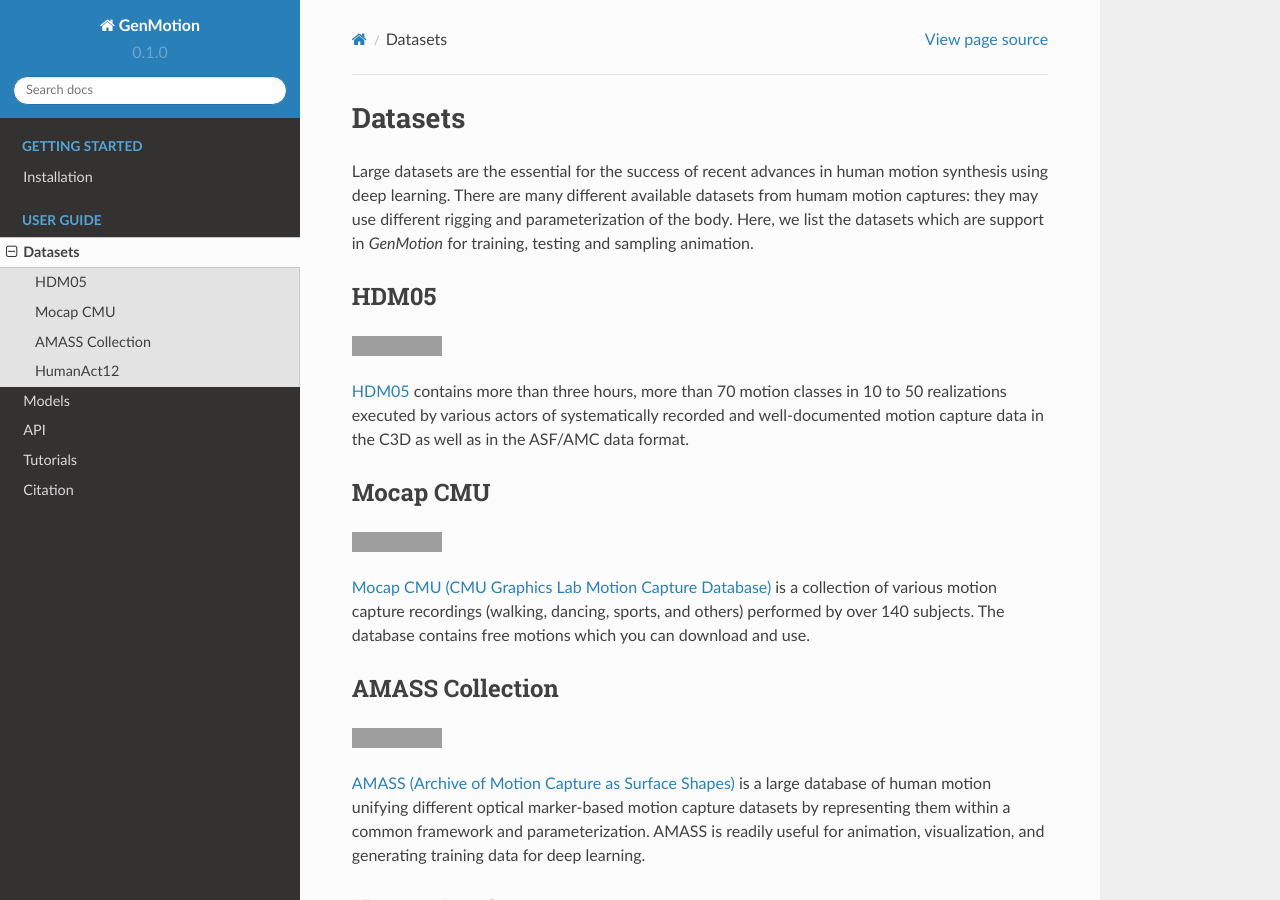
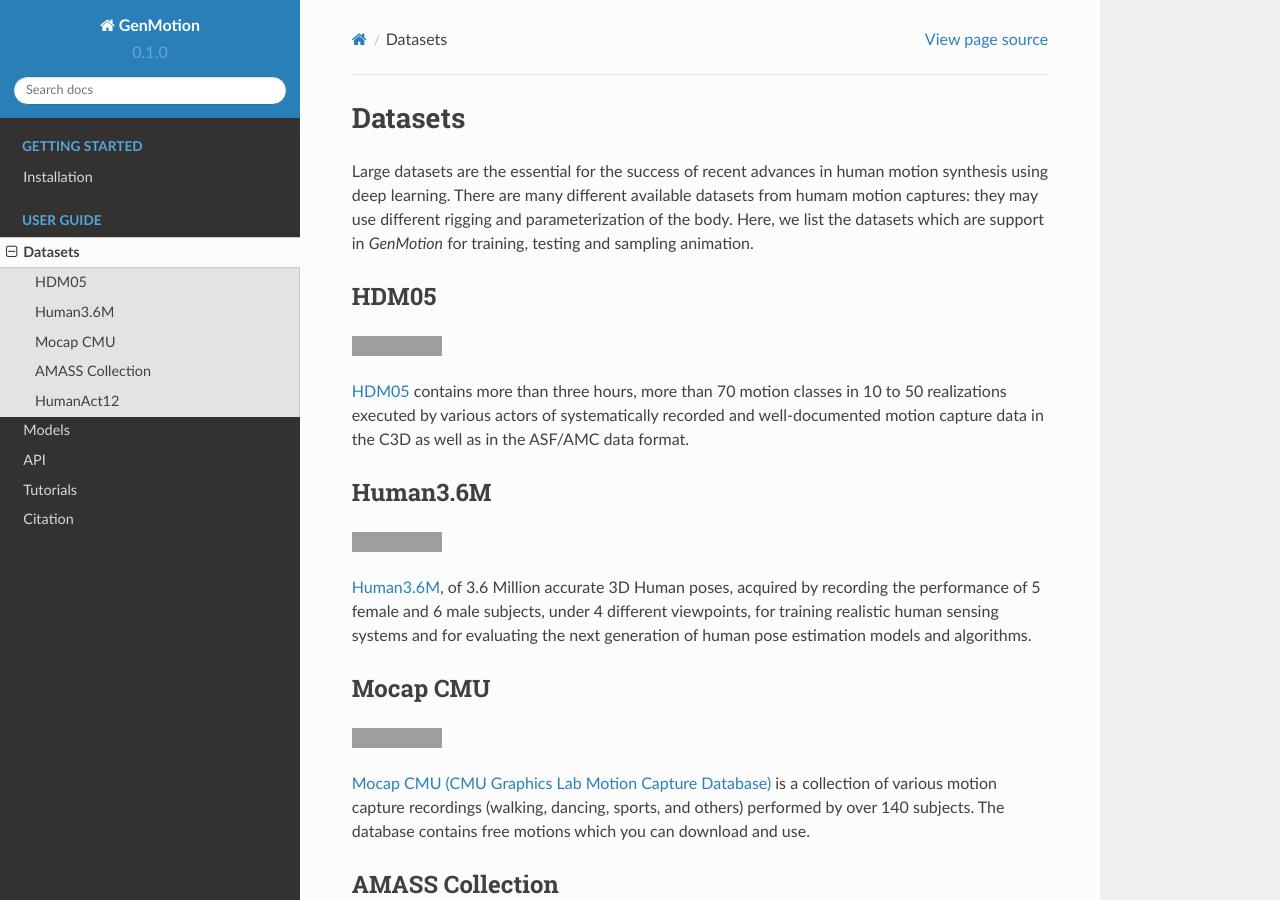
Before and after one commit to yizhouzhao/GenMotion, a Sphinx documentation site: the page built from docs/source/dataset.rst, in a window 1280 px wide and 900 px high. Built offline with Sphinx 7.4.7 and the Read the Docs theme 2.0.0, drawn with Linux system fonts in a browser that asks for light colours; grey boxes are pictures that could not be loaded.

```diff
--- a/docs/requirements.txt
+++ b/docs/requirements.txt
@@ -2,4 +2,4 @@ ipykernel
 nbsphinx
 tqdm
 numpy
-sphinxcontrib-bibtex
+sphinxcontrib-bibtex<2.0.0
--- a/docs/source/dataset.rst
+++ b/docs/source/dataset.rst
@@ -11,6 +11,18 @@ HDM05
    :alt: Licence
 
 `HDM05 <http://resources.mpi-inf.mpg.de/HDM05/index.html>`_  contains more than three hours, more than 70 motion classes in 10 to 50 realizations executed by various actors of systematically recorded and well-documented motion capture data in the C3D as well as in the ASF/AMC data format.
+
+
+Human3.6M
+################################
+
+.. image:: https://img.shields.io/badge/license-academic_only-blue
+   :target: http://vision.imar.ro/human3.6m/eula.php
+   :alt: Licence
+
+`Human3.6M <http://vision.imar.ro/human3.6m/description.php>`_, of 3.6 Million accurate 3D Human poses, acquired by recording the performance
+of 5 female and 6 male subjects, under 4 different viewpoints, for training realistic human sensing systems and for evaluating the next
+generation of human pose estimation models and algorithms.
 
 Mocap CMU
 ################################
```
